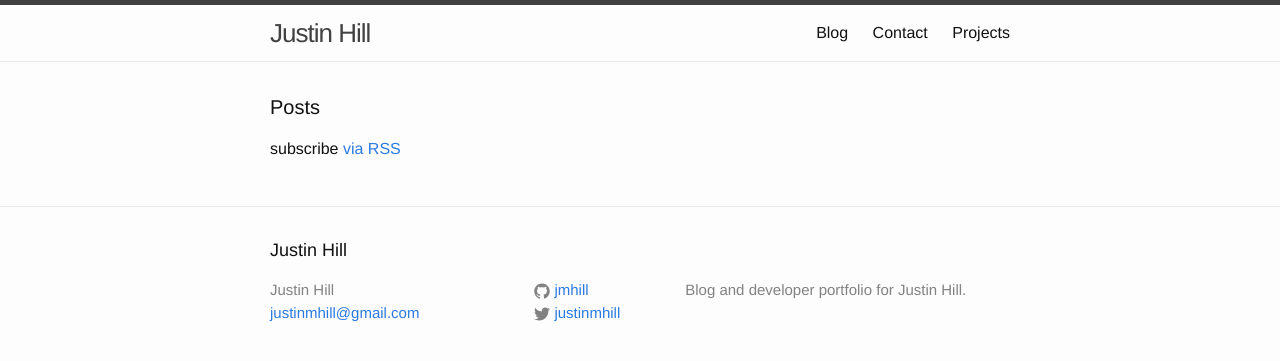
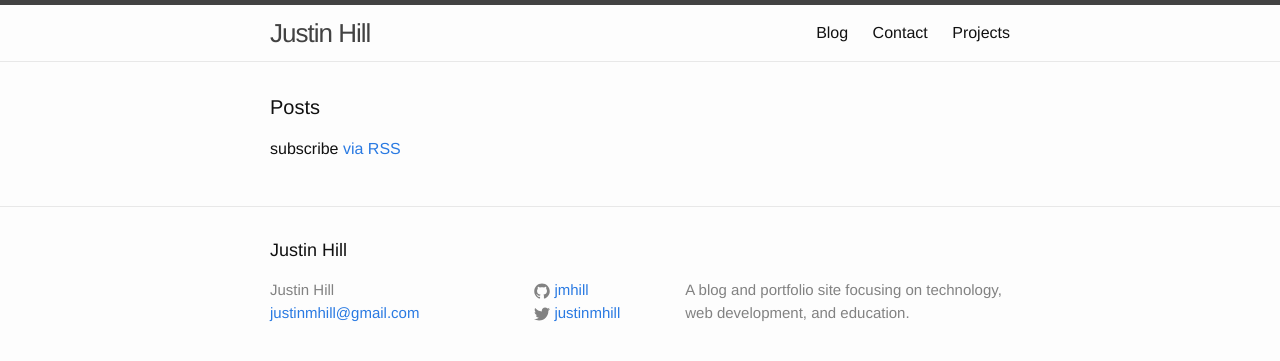
Before and after one commit to JMHill/JMHill.github.io, a Jekyll site: the page built from index.html, in a window 1280 px wide. Shown: the top 361 px of the page. Built offline with Jekyll 4.4.1, drawn with Linux system fonts in a browser that asks for light colours.

Commit message:
update site description

```diff
--- a/_config.yml
+++ b/_config.yml
@@ -2,14 +2,15 @@
 title: Justin Hill
 email: justinmhill@gmail.com
 description: > # this means to ignore newlines until "baseurl:"
-  Blog and developer portfolio for Justin Hill.
+  A blog and portfolio site focusing on
+  technology, web development, and education.
 twitter_username: justinmhill
 github_username:  jmhill
 
 # Site structure
 baseurl: "" # the subpath of your site, e.g. /blog/
 url: "http://justinmhill.com" # the base hostname & protocol for your site
-permalink: /blog/:year/:month/:day/:title.html
+permalink: /blog/:year/:month/:day/:title.html # the url structure for posts
 
 # Build settings
 markdown: kramdown
```
